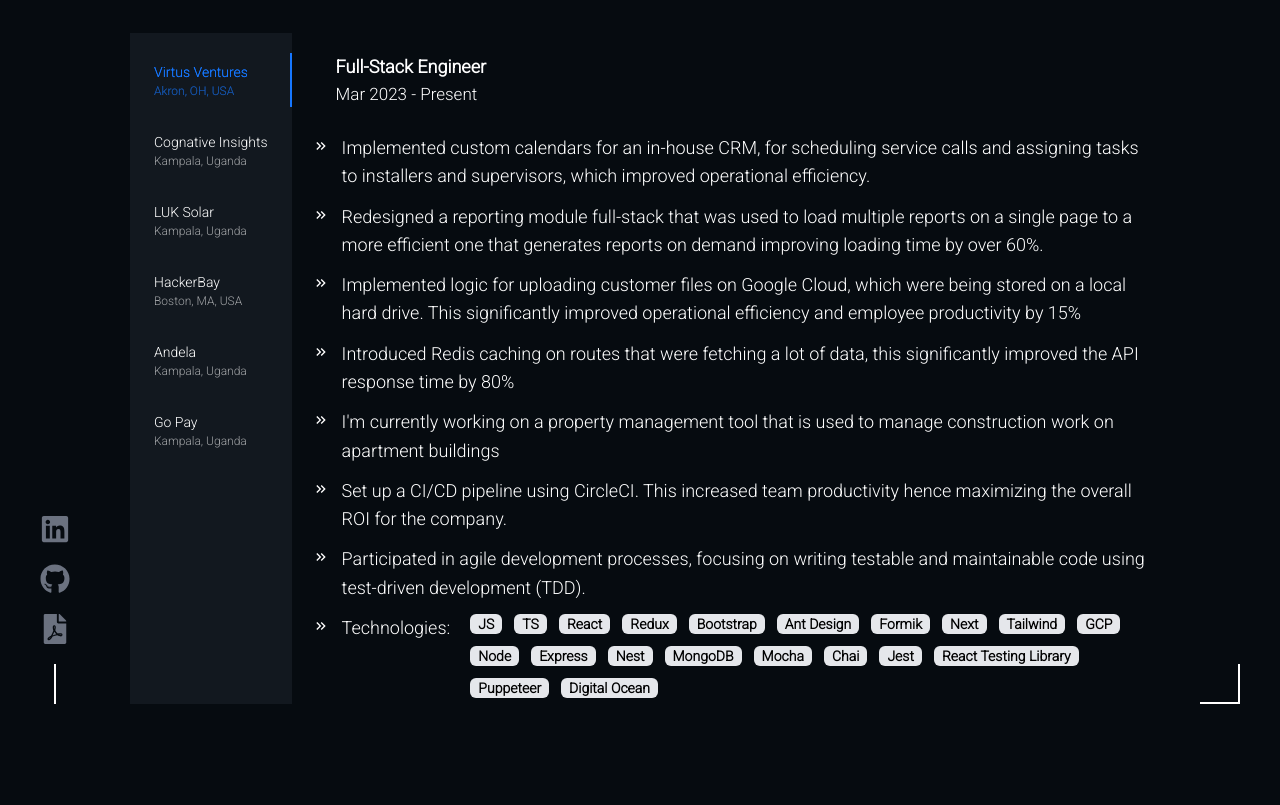
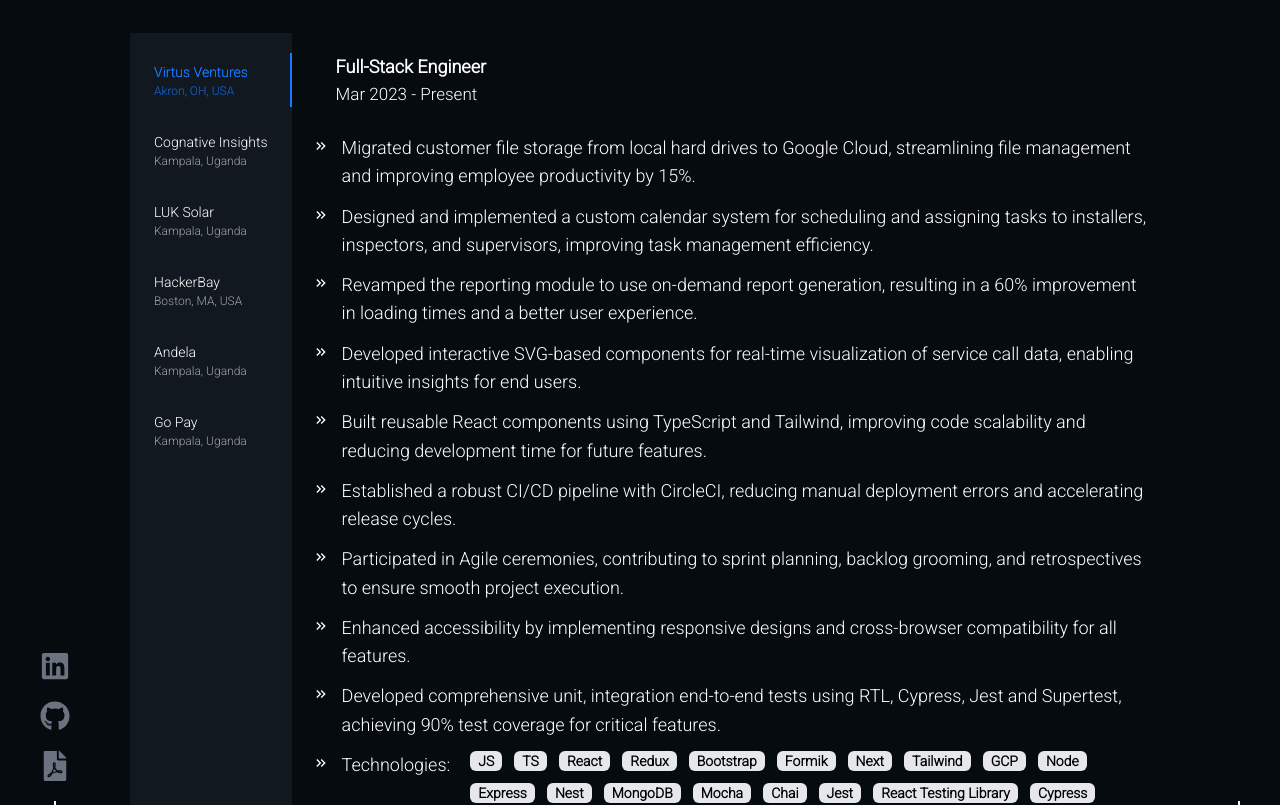
Before and after one commit to Qadriyah/portifolio, a Next.js app: page / in a window 1280 px wide. Shown: the part 1120-1925 px from the top of the page. Built offline with nearby package versions, Linux system fonts and the light colour scheme.

Commit message:
Feat: Code refactoring

```diff
--- /dev/null
+++ b/src/app/robots.ts
@@ -0,0 +1,12 @@
+import { MetadataRoute } from "next";
+
+export default function robots(): MetadataRoute.Robots {
+  return {
+    rules: [
+      {
+        userAgent: "*",
+        disallow: ["/"],
+      },
+    ],
+  };
+}
--- a/src/data/employment.json
+++ b/src/data/employment.json
@@ -3,13 +3,15 @@
     "position": "Full-Stack Engineer",
     "date": "Mar 2023 - Present",
     "workDone": [
-      "Implemented custom calendars for an in-house CRM, for scheduling service calls and assigning tasks to installers and supervisors, which improved operational efficiency.",
-      "Redesigned a reporting module full-stack that was used to load multiple reports on a single page to a more efficient one that generates reports on demand improving loading time by over 60%.",
-      "Implemented logic for uploading customer files on Google Cloud, which were being stored on a local hard drive. This significantly improved operational efficiency and employee productivity by 15%",
-      "Introduced Redis caching on routes that were fetching a lot of data, this significantly improved the API response time by 80%",
-      "I'm currently working on a property management tool that is used to manage construction work on apartment buildings",
-      "Set up a CI/CD pipeline using CircleCI. This increased team productivity hence maximizing the overall ROI for the company.",
-      "Participated in agile development processes, focusing on writing testable and maintainable code using test-driven development (TDD)."
+      "Migrated customer file storage from local hard drives to Google Cloud, streamlining file management and improving employee productivity by 15%.",
+      "Designed and implemented a custom calendar system for scheduling and assigning tasks to installers, inspectors, and supervisors, improving task management efficiency.",
+      "Revamped the reporting module to use on-demand report generation, resulting in a 60% improvement in loading times and a better user experience.",
+      "Developed interactive SVG-based components for real-time visualization of service call data, enabling intuitive insights for end users.",
+      "Built reusable React components using TypeScript and Tailwind, improving code scalability and reducing development time for future features.",
+      "Established a robust CI/CD pipeline with CircleCI, reducing manual deployment errors and accelerating release cycles.",
+      "Participated in Agile ceremonies, contributing to sprint planning, backlog grooming, and retrospectives to ensure smooth project execution.",
+      "Enhanced accessibility by implementing responsive designs and cross-browser compatibility for all features.",
+      "Developed comprehensive unit, integration end-to-end tests using RTL, Cypress, Jest and Supertest, achieving 90% test coverage for critical features."
     ],
     "technologies": [
       "JS",
@@ -17,7 +19,6 @@
       "React",
       "Redux",
       "Bootstrap",
-      "Ant Design",
       "Formik",
       "Next",
       "Tailwind",
@@ -30,7 +31,7 @@
       "Chai",
       "Jest",
       "React Testing Library",
-      "Puppeteer",
+      "Cypress",
       "Digital Ocean"
     ]
   },
@@ -38,9 +39,16 @@
     "position": "Frontend Engineer",
     "date": "Sep 2022 - Feb - 2023",
     "workDone": [
-      "I led the development of a construction services hailing application that registered a significant number of service providers and customers during its launch, which registered a 15% increase in the company revenew.",
-      "Collaborated closely with the design and backend teams to ensure we put up something that would make the customers happy and create lasting value for the company.",
-      "Created Github actions to build the app and upload final artifacts for publishing to the stores. This improved team productivity by 30%"
+      "Led the development of a construction services hailing app that achieved a 15% increase in revenue after its launch.",
+      "Designed interactive dashboards using React and D3 to display real-time data, helping users visualize key metrics effectively.",
+      "Collaborated with backend teams to create queries for fetching and manipulating data efficiently, ensuring seamless frontend-backend integration.",
+      "Utilized TypeScript to enhance type safety across the construction services app, reducing runtime errors by 25% and enhancing developer productivity.",
+      "Created GitHub Actions workflows for automated builds and testing, reducing time spent on manual processes by 30%.",
+      "Designed and implemented reusable UI components using Tailwind CSS, improving design consistency across the application.",
+      "Conducted performance optimizations by lazy-loading React components, React server components and leveraging dynamic imports, reducing initial page load times by 40%.",
+      "Participated in Agile ceremonies, contributing to sprint planning, backlog grooming, and retrospectives to ensure smooth project execution.",
+      "Created TikZ/PGF visual elements for use in interactive dashboards, showcasing real-time metrics with precision.",
+      "Authored user manuals and technical guides using LaTeX, ensuring high-quality and consistent formatting."
     ],
     "technologies": [
       "JS",
@@ -51,7 +59,8 @@
       "React Native Elements",
       "Expo",
       "Formik",
-      "Socket.io"
+      "Socket.io",
+      "LaTex"
     ]
   },
   "LUKSolar": {
@@ -77,11 +86,15 @@
     "position": "Full-Stack Engineer",
     "date": "May 2020 - Oct - 2022",
     "workDone": [
-      "Developed and maintained hands-on and full-stack, dozens of core features for a site reliability engineering tool using Javascript, Node and React.",
-      "I refactored a React Native codebase to ensure a smooth integration of custom native modules specifically OpenCV and background processing, leading to better application performance and enhancing user experience.",
-      "I reviewed a React Native code base to identify areas of improvement in both performance and security.",
-      "I implemented logic for stitching multiple images into one for upload using OpenCV. Achieved a 25% reduction in the number of images required for upload, thus reducing the upload time and improving user experience",
-      "I improved image upload functionality with background processing, greatly enhancing user experience"
+      "Developed dozens of core features for a Site Reliability Engineering tool, leveraging React, TypeScript, and Node.js for a seamless user experience.",
+      "Enhanced image upload functionality by implementing background processing and integrating OpenCV for stitching multiple images into a single file, improving upload performance by 25%.",
+      "Created interactive visualizations for performance monitoring dashboards, offering a dynamic and intuitive way to analyze system health.",
+      "Refactored backend services to align with TypeScript standards, improving maintainability and reducing debugging time by 30%.",
+      "Refactored a React Native codebases to integrate custom native modules for image processing and background tasks, enhancing application performance and stability.",
+      "Implemented dynamic form rendering with React and Redux, enabling the app to adapt seamlessly to user input without compromising performance.",
+      "Improved system security by reviewing and updating authentication flows, introducing token-based mechanisms for enhanced user protection.",
+      "Reduced technical debt by identifying and fixing performance bottlenecks in both frontend and backend systems.",
+      "Optimized deployment pipelines using GitHub Actions, automating test, build, and deployment workflows to minimize downtime."
     ],
     "technologies": [
       "JS",
@@ -106,8 +119,15 @@
     "position": "Full-Stack Engineer",
     "date": "Dec 2018 - Dec - 2019",
     "workDone": [
-      "Developed and maintained major features of Andela's in-house, engineer placement process managing app, improving productivity.",
-      "Participated in different Andela bootcamp projects, engaging in the entire development lifecycle right from requirements gathering and refining to implementation and deployment"
+      "Delivered scalable, user-friendly features for Andela's in-house engineer placement platform, streamlining operations and improving engineer-client matching.",
+      "Created interactive, data visualizations to showcase key metrics and trends, providing actionable insights to stakeholders.",
+      "Collaborated with design teams to build scalable, React-based interfaces for the in-house engineer placement platform.",
+      "Participated in the design and development of end-to-end solutions, collaborating closely with cross-functional teams to ensure timely delivery.",
+      "Contributed to various bootcamp projects, applying JavaScript, React, Python/Django and PHP/Laravel to create modular and maintainable applications.",
+      "Participated in Agile ceremonies, contributing to sprint planning, backlog grooming, and retrospectives to ensure smooth project execution.",
+      "Improved platform performance by implementing optimized state management techniques using Redux and React Query.",
+      "Integrated external APIs and ensured seamless data handling by leveraging PHP and Laravel in backend development.",
+      "Developed testing suites with Cypress, Jest, and PHPUnit, ensuring application reliability and functionality across diverse use cases. "
     ],
     "technologies": [
       "JS",
--- a/src/data/info.json
+++ b/src/data/info.json
@@ -1,3 +1,3 @@
 {
-  "about": "I'm a Full-Stack software engineer mainly working with Javascript. Recently, I have been passionately working on React, Next, Node and Nest-related projects. I am also passionate about user experience and constantly strive to create intuitive and engaging applications. My goal is to continue developing my skills and work on projects that positively impact society."
+  "about": "I'm an innovative Full-Stack Software Engineer with extensive expertise in JavaScript, TypeScript, React, and Node. Skilled at building dynamic, user-centric applications, developing scalable architectures, and optimizing performance. Passionate about delivering seamless user experiences and creating robust, maintainable solutions."
 }
```
